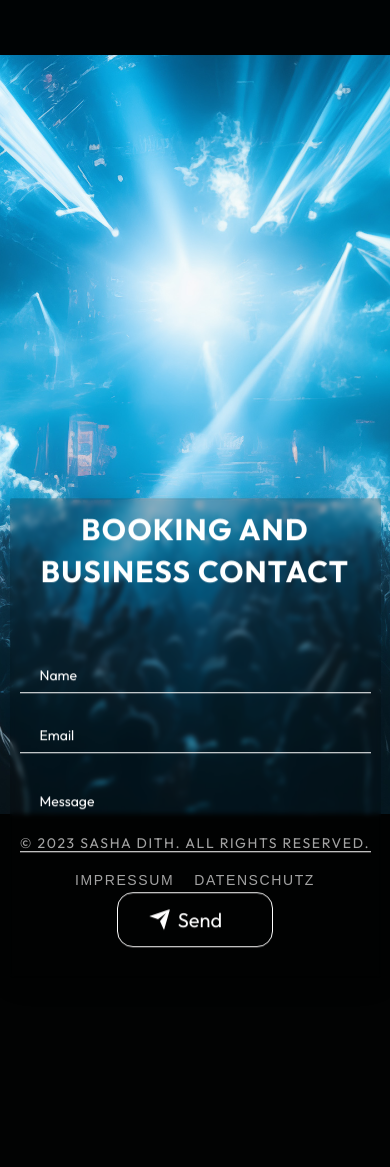
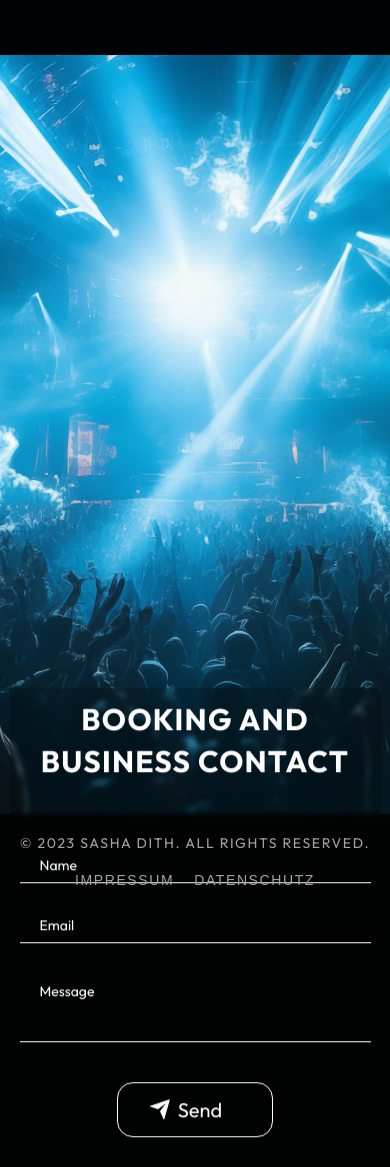
Before and after one commit to sashadith/website, a Next.js app: page / in a window 390 px wide. Shown: the part 9360-10527 px from the top of the page. Before the commit the page ends 10337 px from the top, so only its background shows below. Built offline with nearby package versions, Linux system fonts and the light colour scheme.

Commit message:
contact mobile position

```diff
--- a/src/components/Contact/Contact.module.scss
+++ b/src/components/Contact/Contact.module.scss
@@ -34,6 +34,8 @@
 
   @media (max-width: 650px) {
     padding: 10px;
+    top: 50%;
+    transform: translateY(-50%);
   }
 }
 
```
